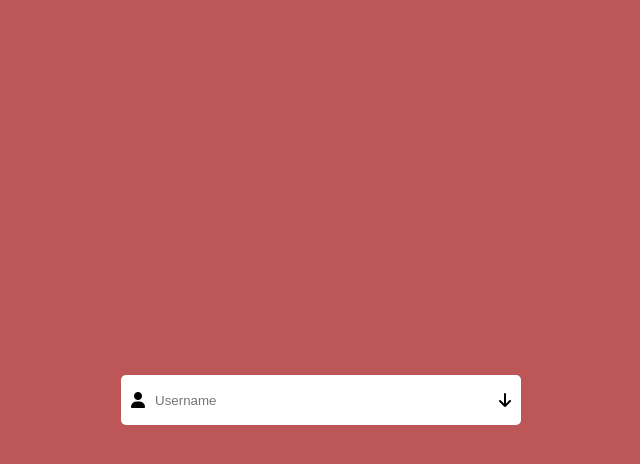
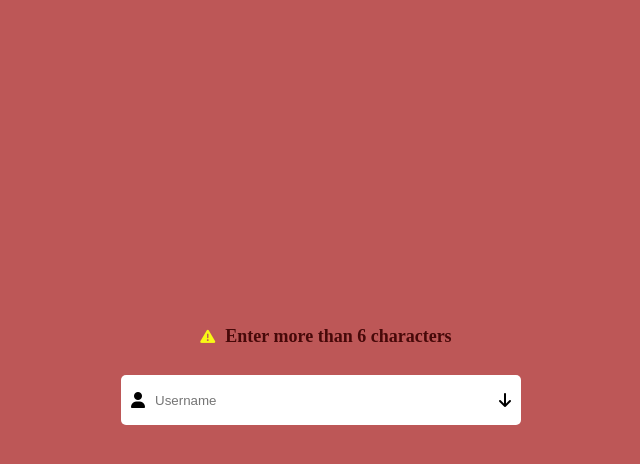
Before and after one commit to karandhanwani/Unique-from, a plain HTML site: page index.html in a window 1280 px wide. Both pictures are taken after a click on the icon 824 px from the left and 400 px from the top of the page. Shown: the whole page, without its empty margins (319-959 px from the left). Drawn offline with nearby package versions, Linux system fonts and the light colour scheme.

Commit message:
second commit

```diff
--- a/app.js
+++ b/app.js
@@ -30,17 +30,23 @@ function animatedform()
         });
     });
 }
-
+var error_icon = document.getElementById("error-icon");
+var text;
+var error_msg = document.getElementById("error-msg");
 
 function validateUser(user)
 {
     if(user.value.length < 6)
     {
         console.log("not enough characters");
+        error_icon.classList.add("active");
+        text = "Enter more than 6 characters";
+        error_msg.innerHTML = text;
         error("rgb(189,87,87)");
     }
     else
     {
+        error_icon.classList.remove("active");
         error("rgb(87, 189, 130)");
         return true;
     }
@@ -51,12 +57,16 @@ function validateemail(email)
     const emailregex = /^[a-zA-Z0-9.!#$%&'*+/=?^_`{|}~-]+@[a-zA-Z0-9-]+(?:\.[a-zA-Z0-9-]+)*$/;
     if(emailregex.test(email.value))
     {
+        error_icon.classList.remove("active");
         console.log("email accepted");
         error("rgb(87, 189, 130)");
         return true;
     }
     else
     {
+        error_icon.classList.add("active");
+        text = "Enter valid email";
+        error_msg.innerHTML = text;
         console.log("email rejected");
         error("rgb(189,87,87)");
         return false;
@@ -68,12 +78,16 @@ function validatepass(password)
     const passsregex = /^(?=.*[A-Za-z])(?=.*\d)(?=.*[@$!%*#?&])[A-Za-z\d@$!%*#?&]{8,}$/;
     if(passsregex.test(password.value))
     {
+        error_icon.classList.remove("active");
         console.log("password accepted");
         error("rgb(87, 189, 130)");
         return true;
     }
     else
     {
+        error_icon.classList.add("active");
+        text = "Password should contain special charcter, numbers and capital letter";
+        error_msg.innerHTML = text;
         console.log("password rejected");
         error("rgb(189,87,87)");
         return false;
--- a/index.html
+++ b/index.html
@@ -5,11 +5,15 @@
     <meta name="viewport" content="width=device-width, initial-scale=1.0">
     <script src="https://kit.fontawesome.com/2e232db0a4.js" crossorigin="anonymous"></script>
     <link rel="stylesheet" href="style.css"/>
-    <title>Document</title>
+    <title>Form</title>
 </head>
 <body>
 
     <form>
+        <div class="field-error innactive" id="error-icon">
+            <i class="fas fa-exclamation-triangle"></i>
+            <div id="error-msg" class="error-msg"></div>
+        </div>
         <div class="field-name">
             <i class="fas fa-user"></i>
             <input type="text" placeholder="Username" required>
@@ -31,7 +35,7 @@
             <i class="fas fa-heart"></i>
         </div>
     </form>
-
+    <script src="https://ajax.googleapis.com/ajax/libs/jquery/3.5.1/jquery.min.js"></script>
     <script src="app.js"></script>
 </body>
 </html>
--- a/style.css
+++ b/style.css
@@ -27,12 +27,42 @@ body{
     border-radius: 5px;
 }
 
+.field-error{
+    position: absolute;
+    top: 42%;
+    left: 50%;
+    transform:translate(-50% , -50%);
+    /*background-color: white;*/
+    width: 500px;
+    height: 10px;
+    display: flex;
+    justify-content: center;
+    align-items: center;
+    /*border-radius: 5px;*/
+    font-size: 15px;
+}
+.field-error .error-msg{
+    font-size: 18px;
+    color: rgb(71, 9, 9);
+    font-weight: 600;
+}
 .field-name i,
 .field-email i,
 .field-password i,
 .field-finish i{
     padding: 10px;
     cursor: pointer;
+}
+
+.field-finish i{
+    color: rgb(226, 6, 6);
+}
+
+.field-error i{
+    /*margin-top: 15px;*/
+    padding: 10px;
+    cursor: pointer;
+    color: rgb(248, 248, 22);
 }
 
 .field-name input,
@@ -45,13 +75,13 @@ body{
     outline: none;
 }
 
-div.innactive{
+.innactive{
     opacity: 0;
     pointer-events: none;
     transform: translate(-50%, 50%);
 }
 
-div.active{
+.active{
     opacity: 1;
     pointer-events: all;
     transform: translate(-50% , -50%);
```
